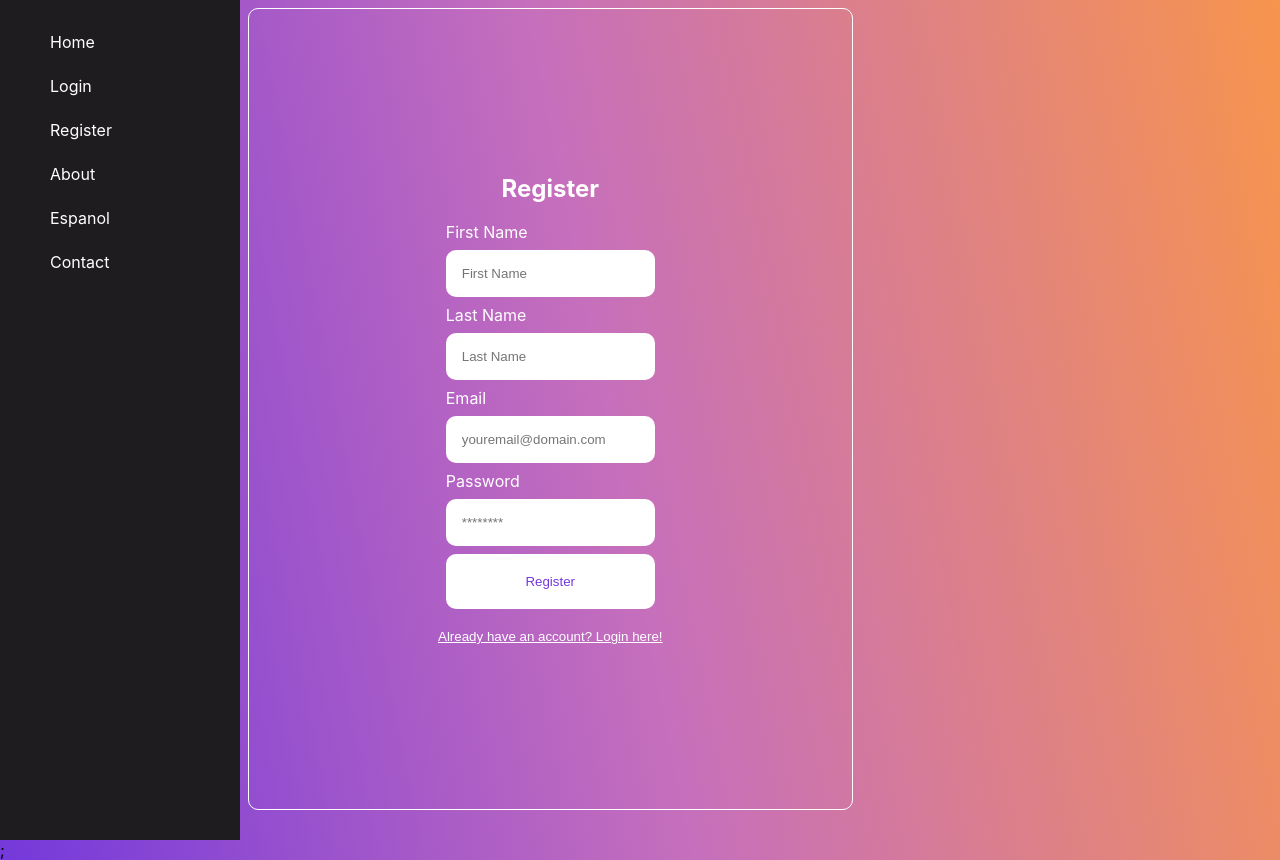
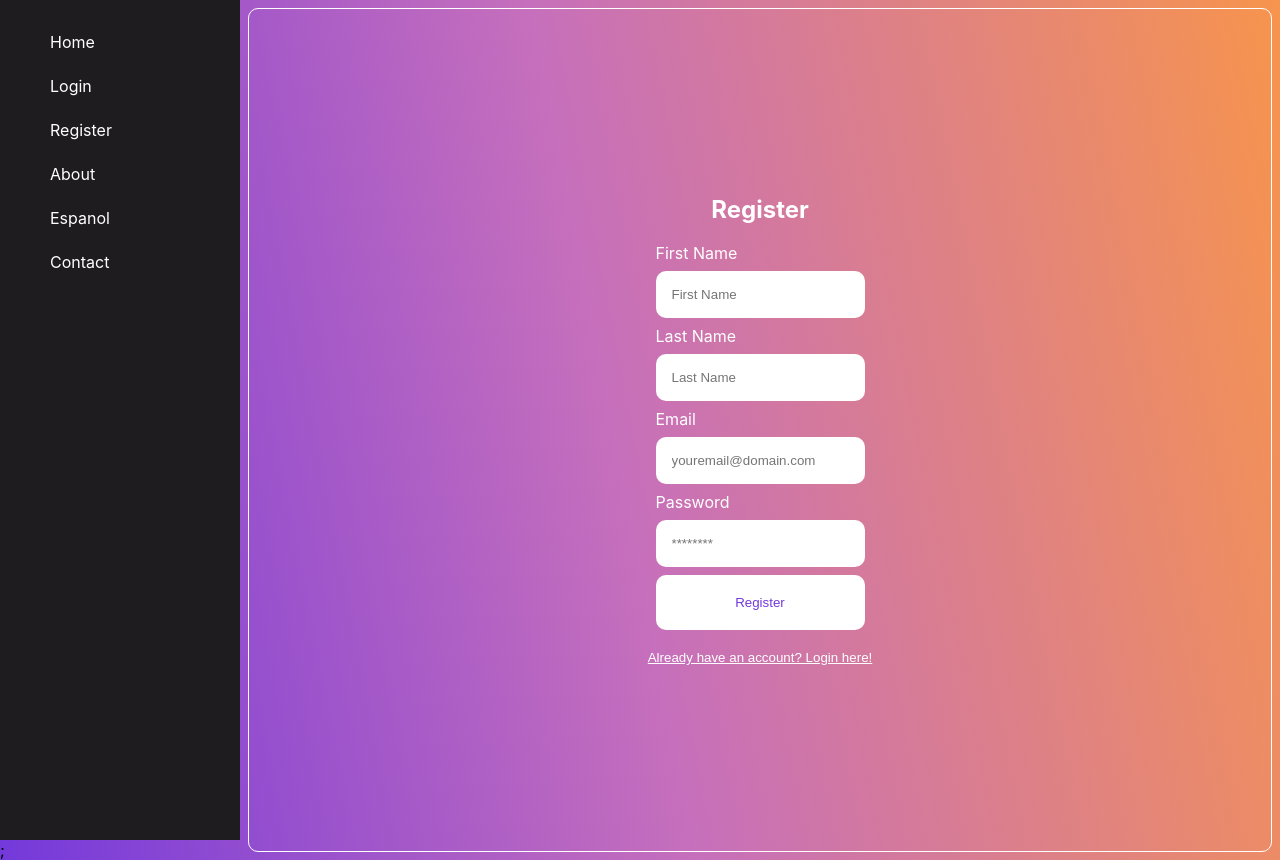
Before and after one commit to RazzzyK/Banking-System, a React (Create React App) app in the folder frontend/: page /register in a window 1280 px wide. Built offline with nearby package versions, Linux system fonts and the light colour scheme.

Commit message:
UI Changes/Clean Up

```diff
--- a/frontend/src/App.css
+++ b/frontend/src/App.css
@@ -1,41 +1,11 @@
 .App {
   display: flex;
+  /* width: 100%; */
   background-image: linear-gradient(79deg,#7439db, #c66fbc 48%, #f7944d);
-
 }
 
-.card {
-  text-align: center;
-  display: flex;
-  width: 100%;
-  align-items: center;
-  justify-content: center;
-  color: white;
-  min-height: 80vh;
-
-}
-
-.auth-form-container, .login-form, .register-form {
-  display: flex;
-  flex-direction: column;
-}
 @media screen and (min-width: 600px) {
 
-}
-
-.boxes {
-  padding: 5rem;
-  border: 1px solid white;
-  border-radius: 10px;
-  margin: 0.5rem;
-  background-color: aliceblue;
-}
-
-.auth-form-container {
-  padding: 5rem;
-  border: 1px solid white;
-  border-radius: 10px;
-  margin: 0.5rem;
 }
 
 label {
@@ -60,12 +30,3 @@ button {
   cursor: pointer;
   color: #7439db;
 }
- .link-btn {
-  background: none;
-  color: white;
-  text-decoration: underline;
- }
-
-.dashboard {
-  align-items: right;
-}
--- a/frontend/src/App.js
+++ b/frontend/src/App.js
@@ -1,7 +1,6 @@
 import React from 'react';
 import { BrowserRouter, Route, Routes } from 'react-router-dom';
 import './App.css';
-import './CSS/SideNavBar.css';
 import { Login } from './Components/Login';
 import { Register } from './Components/Register';
 import { Dashboard } from './Components/Dashboard';
@@ -18,7 +17,6 @@ function App() {
         <BrowserRouter>
           <div className="App">
             <SideNavBar/>
-            <div className="">
 
                 <Routes>
                   <Route index element={<Home />}/>
@@ -27,7 +25,6 @@ function App() {
                   <Route path='/dashboard' element={<Dashboard />}/>
                 </Routes>
 
-            </div>
           </div>
         </BrowserRouter>
       </PersistGate>
--- /dev/null
+++ b/frontend/src/CSS/DashboardStyle.css
@@ -0,0 +1,28 @@
+h2, h3 {
+    text-align: center;
+}
+
+.container {
+    /* display: flex; */
+    display: grid;
+    grid-template-columns: 1fr 1fr; /* Two equal columns */
+    grid-gap: 10px; /* Gap between columns */
+  }
+
+  .column {
+    /* flex-basis: 50%; Each column takes 50% of the container's width */
+  }
+
+.dashboard {
+    display: flex;
+    flex-direction: column;
+    width: 100%;
+}
+
+.boxes {
+    padding: 5rem;
+    border: 1px solid white;
+    border-radius: 10px;
+    margin: 0.5rem;
+    background-color: aliceblue;
+}
--- /dev/null
+++ b/frontend/src/CSS/Log-RegFormStyle.css
@@ -0,0 +1,59 @@
+.card {
+    text-align: center;
+    display: flex;
+    width: 100%;
+    align-items: center;
+    justify-content: center;
+    color: white;
+    min-height: 80vh;
+
+  }
+
+  .auth-form-container, .login-form, .register-form {
+    display: flex;
+    flex-direction: column;
+  }
+
+  .boxes {
+    padding: 5rem;
+    border: 1px solid white;
+    border-radius: 10px;
+    margin: 0.5rem;
+    background-color: aliceblue;
+  }
+
+  .auth-form-container {
+    padding: 5rem;
+    border: 1px solid white;
+    border-radius: 10px;
+    margin: 0.5rem;
+  }
+
+  /* label {
+    text-align: left;
+    padding: 0.25rem, 0;
+
+  }
+
+  input {
+    margin:0.5rem 0;
+    padding: 1rem;
+    border: none;
+    border-radius: 10px;
+  }
+
+  button {
+    border: none;
+    background-color: white;
+    padding: 20px;
+    width: 100%;
+    border-radius: 10px;
+    cursor: pointer;
+    color: #7439db;
+  } */
+
+   .link-btn {
+    background: none;
+    color: white;
+    text-decoration: underline;
+   }
--- a/frontend/src/CSS/SideNavBar.css
+++ b/frontend/src/CSS/SideNavBar.css
@@ -8,10 +8,6 @@
 
   a {
     text-decoration: none;
-  }
-
-  li {
-    color: #ffffff;
   }
 
   ul {
@@ -29,6 +25,7 @@
     transition: color 0.2s;
     text-align:justify;
     text-decoration: none;
+    color: #ffffff;
   }
 
   .nav-item:hover {
--- a/frontend/src/Components/Dashboard.jsx
+++ b/frontend/src/Components/Dashboard.jsx
@@ -1,4 +1,5 @@
 import React, { useState, useEffect } from "react";
+import '../CSS/DashboardStyle.css';
 import axios from 'axios';
 import { Link } from 'react-router-dom';
 import { useSelector, useDispatch } from 'react-redux';
@@ -26,6 +27,8 @@ export const Dashboard = (props) => {
             <Modal open={openModal} onClose={handleModal} />
             <h2>Dashboard Page</h2>
             <h3>Welcome {user.firstName} {user.lastName}</h3>
+            <div className="container">
+                <div className="column">
                     <div className="boxes">
                         <p>Checking</p>
                         <ul>
@@ -47,5 +50,10 @@ export const Dashboard = (props) => {
                         </ul>
                     </div>
                 </div>
+                <div className="column">
+
+                </div>
+            </div>
+        </div>
     )
 }
--- a/frontend/src/Components/Login.jsx
+++ b/frontend/src/Components/Login.jsx
@@ -1,5 +1,6 @@
 import React, { useState } from "react";
 import axios from 'axios';
+import '../CSS/Log-RegFormStyle.css';
 import { useSelector, useDispatch } from 'react-redux';
 import { Link, useNavigate } from 'react-router-dom';
 import { login, setUser } from "../Redux/actions";
--- a/frontend/src/Components/Register.jsx
+++ b/frontend/src/Components/Register.jsx
@@ -1,4 +1,5 @@
 import React, { useState } from "react";
+import '../CSS/Log-RegFormStyle.css';
 import axios from 'axios';
 import { Link, useNavigate } from 'react-router-dom';
 
--- a/frontend/src/Components/SideNavBar.jsx
+++ b/frontend/src/Components/SideNavBar.jsx
@@ -20,20 +20,24 @@ export const SideNavBar = () => {
       {isLoggedIn ? (
         <nav className="side-navbar">
           <ul>
-            <li className="nav-item active">
-              <NavLink to="/dashboard" className='active-link'>Home</NavLink>
-            </li>
-            <li className="nav-item">
-              <Link to="/" className='active-link'>Transactions</Link>
-            </li>
-            <li className="nav-item">
-              <Link to="/" className='active-link'>Cards</Link>
-            </li>
-            <li className="nav-item">Settings</li>
-            <li className="nav-item">Support</li>
-            <li className="nav-item">
-              <Link to="/" className='active-link' onClick={handleLogout}>Log Out</Link>
-            </li>
+            <Link to="/dashboard">
+              <li className="nav-item">Dashboard</li>
+            </Link>
+            <Link to="/">
+              <li className="nav-item">Transactions</li>
+            </Link>
+            <Link to="/">
+              <li className="nav-item">Cards</li>
+            </Link>
+            <Link to="/">
+              <li className="nav-item">Settings</li>
+            </Link>
+            <Link to="/">
+              <li className="nav-item">Support</li>
+            </Link>
+            <Link to="/" onClick={handleLogout}>
+              <li className="nav-item">Log Out</li>
+            </Link>
           </ul>
         </nav>
       ) : (
```
Lines whose indentation alone changed are shown as unchanged.
